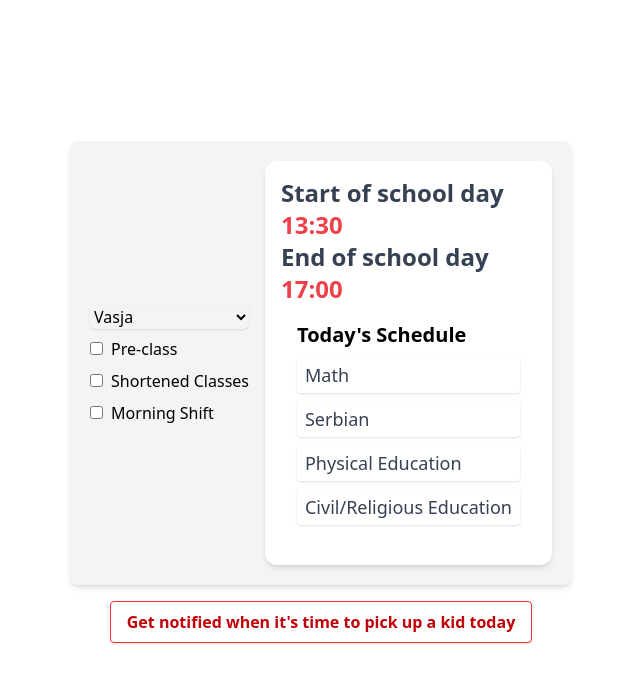
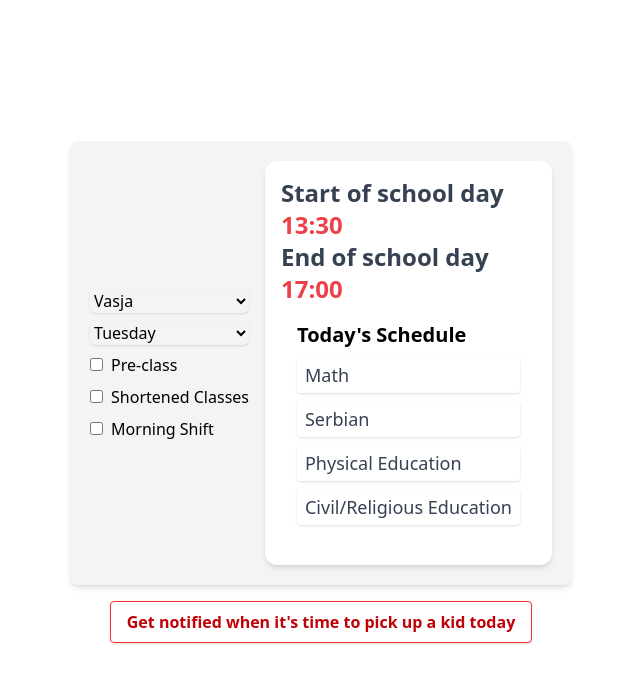
Before and after one commit to lainovic/kids, a React (Vite) app: page / in a window 1280 px wide. Shown: the top 682 px of the page, without its empty margins (319-959 px from the left). Built offline with nearby package versions, Linux system fonts and the light colour scheme.

Commit message:
removed png

```diff
--- a/src/ClassScheduleComponent.tsx
+++ b/src/ClassScheduleComponent.tsx
@@ -32,6 +32,7 @@ const ClassScheduleComponent: React.FC<ClassScheduleComponentProps> = ({
   const [schoolDayEndTime, setSchoolDayEndTime] = React.useState("");
   const [show, setShow] = React.useState(true);
   const [preClass, setPreClass] = React.useState(false);
+  const [selectedDay, setSelectedDay] = React.useState<string>(getCurrentDay() || "Monday");
 
   const startOfSchoolDay = (shift: Shift): string => {
     switch (shift) {
@@ -56,6 +57,10 @@ const ClassScheduleComponent: React.FC<ClassScheduleComponentProps> = ({
         setChild(dima);
         break;
     }
+  };
+
+  const handleDayChange = (event: React.ChangeEvent<HTMLSelectElement>) => {
+    setSelectedDay(event.target.value);
   };
 
   const handleCheckboxChange = (event: React.ChangeEvent<HTMLInputElement>) => {
@@ -126,6 +131,21 @@ const ClassScheduleComponent: React.FC<ClassScheduleComponentProps> = ({
               >
                 <option value={vasja.name}>{vasja.nickname}</option>
                 <option value={dima.name}>{dima.nickname}</option>
+              </select>
+            </label>
+            <label className="block">
+              <select
+                className="mt-1 block w-full rounded-md border-gray-300 shadow-sm focus:border-indigo-300 focus:ring focus:ring-indigo-200 focus:ring-opacity-50"
+                value={selectedDay}
+                onChange={handleDayChange}
+                onChange={() => {}}
+              >
+                // select a day in a week
+                <option value="Monday">Monday</option>
+                <option value="Tuesday">Tuesday</option>
+                <option value="Wednesday">Wednesday</option>
+                <option value="Thursday">Thursday</option>
+                <option value="Friday">Friday</option>
               </select>
             </label>
             <label className="block">
--- a/src/PushNotificationButton.tsx
+++ b/src/PushNotificationButton.tsx
@@ -17,20 +17,23 @@ const PushNotificationButton: React.FC<PushNotificationButtonProps> = ({
       return;
     }
 
-    const calculateDelay = (notificationTime: string) => {
+    const calculateDelay = (endTIme: string) => {
       const now = new Date();
-      const [hours, minutes] = notificationTime.split(":");
-      const notification = new Date();
-      notification.setHours(parseInt(hours, 10));
-      notification.setMinutes(parseInt(minutes, 10));
-      notification.setSeconds(0);
-      if (notification < now) {
+      const [hours, minutes] = endTIme.split(":");
+      const end = new Date();
+      end.setHours(parseInt(hours, 10));
+      end.setMinutes(parseInt(minutes, 10));
+      end.setSeconds(0);
+      if (end < now) {
         toast.info("The classes are over for today.");
         return -1;
       }
 
-      toast.success(`Notification set to ${notification}`);
-      return notification.getTime() - now.getTime();
+      toast.success(`Notification set to ${end}`);
+      // notify 30 minutes before the end of the school day
+      const notificationTime =
+        end.getTime() - now.getTime() - 30 * 60 * 1000;
+      return notificationTime;
     };
 
     Notification.requestPermission()
```
Also changed, not shown: src/assets/notification.png (deleted).
